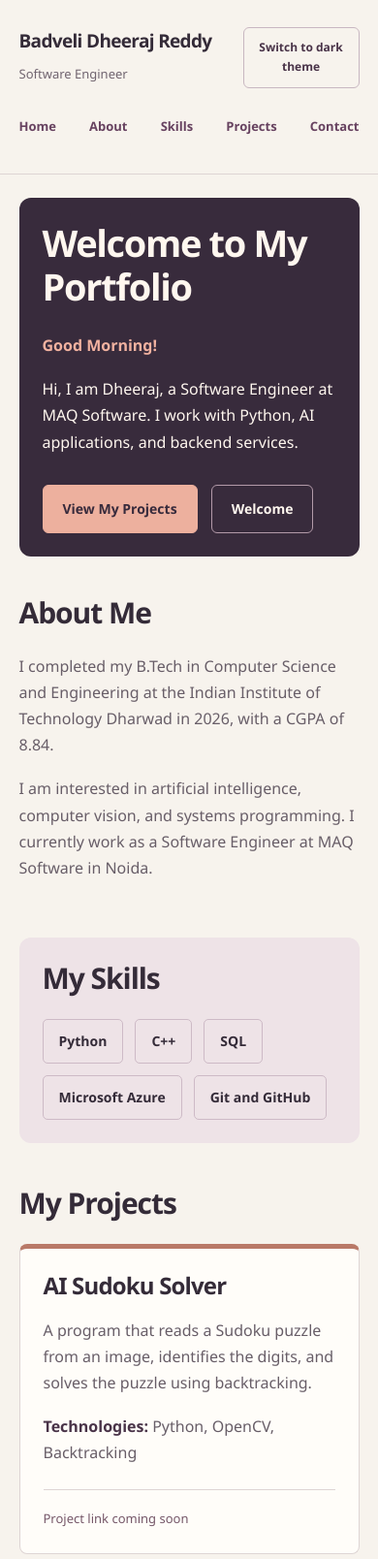
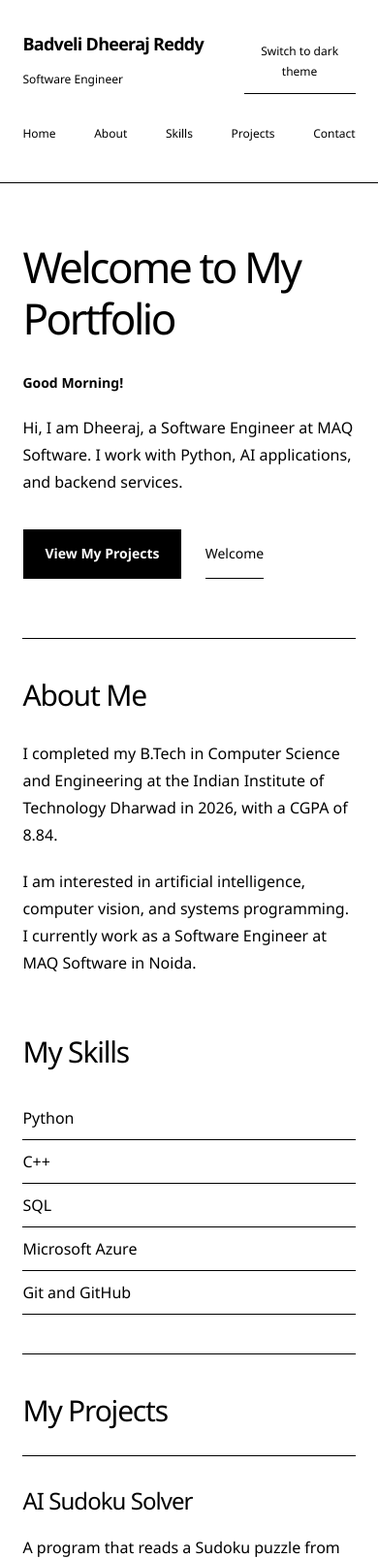
Before and after one commit to dheeraj-droid/personal-portfolio, a plain HTML site: page index.html in a window 390 px wide. Shown: the top 1608 px of the page at 97% size. Drawn offline with Linux system fonts and the light colour scheme.

Commit message:
style: make portfolio monochrome with open responsive layouts

```diff
--- a/css/style.css
+++ b/css/style.css
@@ -1,50 +1,49 @@
-/* Warm ivory, deep plum, and muted coral. */
+/* Monochrome styling: open space, type, and thin dividing lines. */
 * {
   box-sizing: border-box;
 }
 
 body {
   margin: 0;
+  color: #000000;
+  background-color: #ffffff;
   font-family: "Segoe UI", Arial, sans-serif;
-  line-height: 1.7;
-  color: #342b38;
-  background-color: #f7f3ed;
+  line-height: 1.75;
 }
 
 .container {
-  width: 90%;
-  max-width: 1120px;
+  width: 88%;
+  max-width: 1080px;
   margin: auto;
 }
 
-/* Name on the left, navigation and theme control on the right. */
 header {
-  padding: 28px 0;
-  border-bottom: 1px solid #ded5d4;
+  padding: 30px 0;
+  border-bottom: 1px solid currentColor;
 }
 
 header .container {
   display: grid;
   grid-template-columns: 1fr auto auto;
-  column-gap: 30px;
   align-items: center;
+  column-gap: 28px;
 }
 
 h1, h2, h3 {
   line-height: 1.2;
-  letter-spacing: -0.035em;
+  letter-spacing: -0.04em;
 }
 
 h1 {
   margin: 0;
-  font-size: 22px;
+  font-size: 20px;
+  font-weight: 600;
 }
 
 header p {
   grid-column: 1;
-  margin: 5px 0 0;
-  color: #716570;
-  font-size: 13px;
+  margin: 6px 0 0;
+  font-size: 12px;
 }
 
 nav {
@@ -52,33 +51,33 @@ nav {
   grid-row: 1 / 3;
   display: flex;
   flex-wrap: wrap;
-  gap: 16px;
+  gap: 20px;
+}
+
+a {
+  color: inherit;
+  text-underline-offset: 5px;
+  overflow-wrap: anywhere;
 }
 
 nav a {
   padding: 10px 0;
-  font-size: 14px;
-  font-weight: 600;
+  font-size: 13px;
   text-decoration: none;
 }
 
-a {
-  color: #674260;
-  overflow-wrap: anywhere;
-}
-
 a:hover {
-  color: #9c4338;
   text-decoration: underline;
+  text-decoration-thickness: 2px;
 }
 
 button, .button {
   display: inline-block;
-  padding: 12px 20px;
-  border: 1px solid #493348;
-  border-radius: 6px;
+  padding: 13px 22px;
+  border: 1px solid currentColor;
+  border-radius: 0;
   color: #ffffff;
-  background-color: #493348;
+  background-color: #000000;
   font: inherit;
   font-size: 14px;
   font-weight: 600;
@@ -87,53 +86,58 @@ button, .button {
 }
 
 button:hover, .button:hover {
-  color: #ffffff;
-  background-color: #65465f;
+  color: #000000;
+  background-color: #ffffff;
+  border-color: #000000;
   text-decoration: none;
+}
+
+#theme-toggle, #welcome-button {
+  padding: 12px 0;
+  border: 0;
+  border-bottom: 1px solid currentColor;
+  color: inherit;
+  background-color: transparent;
+  font-weight: 400;
+}
+
+#theme-toggle:hover, #welcome-button:hover {
+  border-bottom-width: 3px;
+  padding-bottom: 10px;
 }
 
 #theme-toggle {
   grid-column: 3;
   grid-row: 1 / 3;
-  padding: 10px 14px;
-  color: #493348;
-  background-color: transparent;
-  border-color: #c8b7c1;
   font-size: 12px;
 }
 
-#theme-toggle:hover {
-  background-color: #eee3e7;
-}
-
-/* A simple two-column layout for About and Skills. */
+/* About and Skills share a row on wider screens. */
 main.container {
   display: grid;
-  grid-template-columns: 1.3fr 1fr;
-  gap: 32px;
-  padding: 40px 0 64px;
+  grid-template-columns: 1.5fr 1fr;
+  column-gap: 100px;
 }
 
 section {
   min-width: 0;
-  padding: 36px;
-  border-radius: 12px;
+  padding: 64px 0;
 }
 
 h2 {
-  margin: 0 0 24px;
-  font-size: 32px;
-  font-weight: 650;
+  margin: 0 0 28px;
+  font-size: 30px;
+  font-weight: 500;
 }
 
 h3 {
-  margin: 0 0 18px;
+  margin: 0 0 20px;
   font-size: 24px;
-  font-weight: 600;
+  font-weight: 500;
 }
 
 p {
-  margin: 0 0 18px;
+  margin: 0 0 20px;
 }
 
 #home, #projects, #contact {
@@ -141,133 +145,89 @@ p {
 }
 
 #home {
-  padding: 64px;
-  color: #fff7ef;
-  background-color: #382b3c;
+  padding: 90px 0 80px;
+  border-bottom: 1px solid currentColor;
 }
 
 #home h2 {
-  max-width: 650px;
-  margin-bottom: 24px;
-  font-size: 62px;
+  max-width: 800px;
+  font-size: 76px;
+  font-weight: 500;
+  letter-spacing: -0.055em;
+}
+
+#home p {
+  max-width: 620px;
+}
+
+#greeting {
+  font-size: 14px;
   font-weight: 600;
 }
 
-#greeting {
-  color: #f2b2a0;
-  font-weight: 600;
-}
-
-#home p {
-  max-width: 660px;
-}
-
 #home .button {
-  margin: 12px 10px 0 0;
-  color: #382b3c;
-  background-color: #edb09e;
-  border-color: #edb09e;
-}
-
-#home .button:hover {
-  background-color: #f5c6b8;
-}
-
-#welcome-button {
-  color: #fff7ef;
-  background-color: transparent;
-  border-color: #b39aa9;
-}
-
-#welcome-button:hover {
-  background-color: #574052;
+  margin: 14px 28px 0 0;
 }
 
 #welcome-message {
-  margin: 20px 0 0;
-  color: #f2b2a0;
+  margin: 24px 0 0;
+  font-size: 14px;
 }
 
 #welcome-message:empty {
   display: none;
 }
 
-#about {
-  padding-left: 0;
-}
-
-#about p, .project-card p, .contact-intro p {
-  color: #685e68;
-}
-
-#skills {
-  background-color: #eee3e7;
-}
-
 .skills-list {
-  display: flex;
-  flex-wrap: wrap;
-  gap: 12px;
   list-style: none;
+  margin: 0;
   padding: 0;
-  margin: 0;
 }
 
 .skills-list li {
-  padding: 10px 16px;
-  border: 1px solid #cdbac6;
-  border-radius: 5px;
-  font-size: 14px;
-  font-weight: 600;
+  padding: 8px 0;
+  border-bottom: 1px solid currentColor;
 }
 
-/* Two project cards, with color providing the visual detail. */
+/* Projects are open text rows rather than boxed cards. */
 #projects {
-  padding: 20px 0 32px;
+  border-top: 1px solid currentColor;
 }
 
 .project-list {
   display: flex;
-  gap: 24px;
+  flex-direction: column;
 }
 
 .project-card {
-  flex: 1;
-  min-width: 0;
-  padding: 32px;
-  background-color: #fffdf9;
-  border: 1px solid #ded5d4;
-  border-top: 5px solid #b97968;
-  border-radius: 8px;
+  display: grid;
+  grid-template-columns: 1fr 1.5fr;
+  column-gap: 64px;
+  padding: 32px 0;
+  border-top: 1px solid currentColor;
 }
 
-.project-card:nth-child(2) {
-  border-top-color: #89718c;
+.project-card h3 {
+  grid-column: 1;
+  grid-row: 1 / 4;
 }
 
-.project-card strong {
-  color: #493348;
+.project-card p {
+  grid-column: 2;
 }
 
 .project-card .placeholder {
-  margin: 24px 0 0;
-  padding-top: 18px;
-  border-top: 1px solid #ded5d4;
-  color: #765869;
+  margin: 0;
   font-size: 13px;
+  font-style: italic;
 }
 
-/* Contact introduction beside the existing form. */
+/* Contact text beside a simple form with underlined fields. */
 #contact {
   display: grid;
   grid-template-columns: 1fr 1.2fr;
-  gap: 64px;
-  padding: 44px;
-  background-color: #eee3e7;
-}
-
-.contact-intro h2 {
-  font-size: 38px;
+  gap: 80px;
+  border-top: 1px solid currentColor;
 }
 
 .contact-intro p {
@@ -280,19 +240,19 @@ form {
 
 label {
   display: block;
-  margin-bottom: 7px;
+  margin-bottom: 6px;
   font-size: 13px;
-  font-weight: 600;
 }
 
 input, textarea {
   width: 100%;
-  padding: 12px;
-  color: #342b38;
-  background-color: #fffdf9;
+  padding: 10px 0;
+  border: 0;
+  border-bottom: 1px solid currentColor;
+  border-radius: 0;
+  color: inherit;
+  background-color: transparent;
   font: inherit;
-  border: 1px solid #b7a3b0;
-  border-radius: 5px;
 }
 
 textarea {
@@ -301,106 +261,68 @@ textarea {
 
 .error {
   min-height: 8px;
-  margin: 4px 0 14px;
-  color: #a32432;
+  margin: 4px 0 20px;
   font-size: 13px;
+  font-weight: 600;
 }
 
+/* Errors use text and a heavier line, without relying on color. */
 [aria-invalid="true"] {
-  border-color: #a32432;
+  border-bottom-width: 3px;
 }
 
 #form-status {
-  margin: 16px 0 0;
+  margin: 20px 0 0;
   font-size: 14px;
 }
 
 :focus-visible {
-  outline: 3px solid #ad4f27;
-  outline-offset: 4px;
+  outline: 2px solid currentColor;
+  outline-offset: 5px;
 }
 
-#home :focus-visible {
-  outline-color: #f5c6b8;
+.button:focus-visible, button:focus-visible {
+  outline-color: #000000;
 }
 
 footer {
-  padding: 24px;
-  border-top: 1px solid #ded5d4;
+  padding: 28px 6%;
+  border-top: 1px solid currentColor;
   text-align: center;
-  color: #716570;
-  font-size: 13px;
+  font-size: 12px;
 }
 
 footer p {
   margin: 0;
 }
 
-/* The same palette adapted for the required dark theme. */
+/* The required dark theme reverses black and white. */
 body.dark-theme {
-  color: #f5edf3;
-  background-color: #211c25;
+  color: #ffffff;
+  background-color: #000000;
 }
 
-.dark-theme header, .dark-theme footer {
-  border-color: #514251;
+.dark-theme button, .dark-theme .button {
+  color: #000000;
+  background-color: #ffffff;
 }
 
-.dark-theme a {
-  color: #efb5a4;
+.dark-theme button:hover, .dark-theme .button:hover {
+  color: #ffffff;
+  background-color: #000000;
+  border-color: #ffffff;
 }
 
-.dark-theme #theme-toggle {
-  color: #f5edf3;
-  border-color: #9e8496;
+.dark-theme #theme-toggle, .dark-theme #welcome-button {
+  color: #ffffff;
+  background-color: transparent;
 }
 
-.dark-theme #theme-toggle:hover {
-  background-color: #493348;
+.dark-theme button:focus-visible, .dark-theme .button:focus-visible {
+  outline-color: #ffffff;
 }
 
-.dark-theme #skills, .dark-theme #contact {
-  background-color: #342a38;
-}
-
-.dark-theme .project-card {
-  background-color: #2c2530;
-  border-color: #776370;
-  border-top-color: #d69b89;
-}
-
-.dark-theme .project-card:nth-child(2) {
-  border-top-color: #b69fbd;
-}
-
-.dark-theme header p, .dark-theme footer,
-.dark-theme #about p, .dark-theme .project-card p,
-.dark-theme .contact-intro p {
-  color: #d0c0cc;
-}
-
-.dark-theme .project-card strong {
-  color: #f5edf3;
-}
-
-.dark-theme input, .dark-theme textarea {
-  color: #f5edf3;
-  background-color: #211c25;
-}
-
-.dark-theme .error {
-  color: #ffb4bb;
-}
-
-.dark-theme [aria-invalid="true"] {
-  border-color: #ffb4bb;
-}
-
-.dark-theme :focus-visible {
-  outline-color: #f5c6b8;
-}
-
-/* Keep the same content easy to read on smaller screens. */
+/* Tablet: move navigation below the name and reduce spacing. */
 @media (max-width: 1050px) {
   header .container {
     grid-template-columns: 1fr auto;
@@ -409,7 +331,7 @@ body.dark-theme {
   nav {
     grid-column: 1 / -1;
     grid-row: 3;
-    margin-top: 18px;
+    margin-top: 20px;
     justify-content: space-between;
   }
 
@@ -417,43 +339,50 @@ body.dark-theme {
     grid-column: 2;
   }
 
-  #contact {
-    gap: 32px;
+  main.container, #contact, .project-card {
+    column-gap: 40px;
+  }
+
+  #home h2 {
+    font-size: 64px;
   }
 }
 
+/* Small tablet and mobile: stack the content in reading order. */
 @media (max-width: 768px) {
-  main.container {
+  main.container, #contact, .project-card {
     grid-template-columns: 1fr;
-    gap: 24px;
-    padding-top: 24px;
+  }
+
+  section {
+    padding: 40px 0;
   }
 
   #home {
-    padding: 36px;
+    padding: 60px 0;
   }
 
   #home h2 {
-    font-size: 44px;
+    font-size: 52px;
   }
 
-  #about {
-    padding: 16px 0;
+  #skills {
+    padding-top: 0;
   }
 
-  .project-list {
-    flex-direction: column;
+  .project-card h3, .project-card p {
+    grid-column: auto;
+    grid-row: auto;
   }
 
   #contact {
-    grid-template-columns: 1fr;
     gap: 24px;
   }
 }
 
 @media (max-width: 480px) {
   h1 {
-    font-size: 19px;
+    font-size: 18px;
   }
 
   header .container {
@@ -461,7 +390,7 @@ body.dark-theme {
   }
 
   #theme-toggle {
-    max-width: 120px;
+    max-width: 115px;
   }
 
   nav {
@@ -469,22 +398,14 @@ body.dark-theme {
   }
 
   nav a {
-    font-size: 13px;
-  }
-
-  section, #home, #contact, .project-card {
-    padding: 24px;
+    font-size: 12px;
   }
 
   #home h2 {
-    font-size: 38px;
+    font-size: 44px;
   }
 
-  h2, .contact-intro h2 {
-    font-size: 30px;
-  }
-
-  #welcome-button {
-    margin-top: 12px;
+  #home .button {
+    margin-right: 20px;
   }
 }
```
Also changed, not shown: 2 other files.
